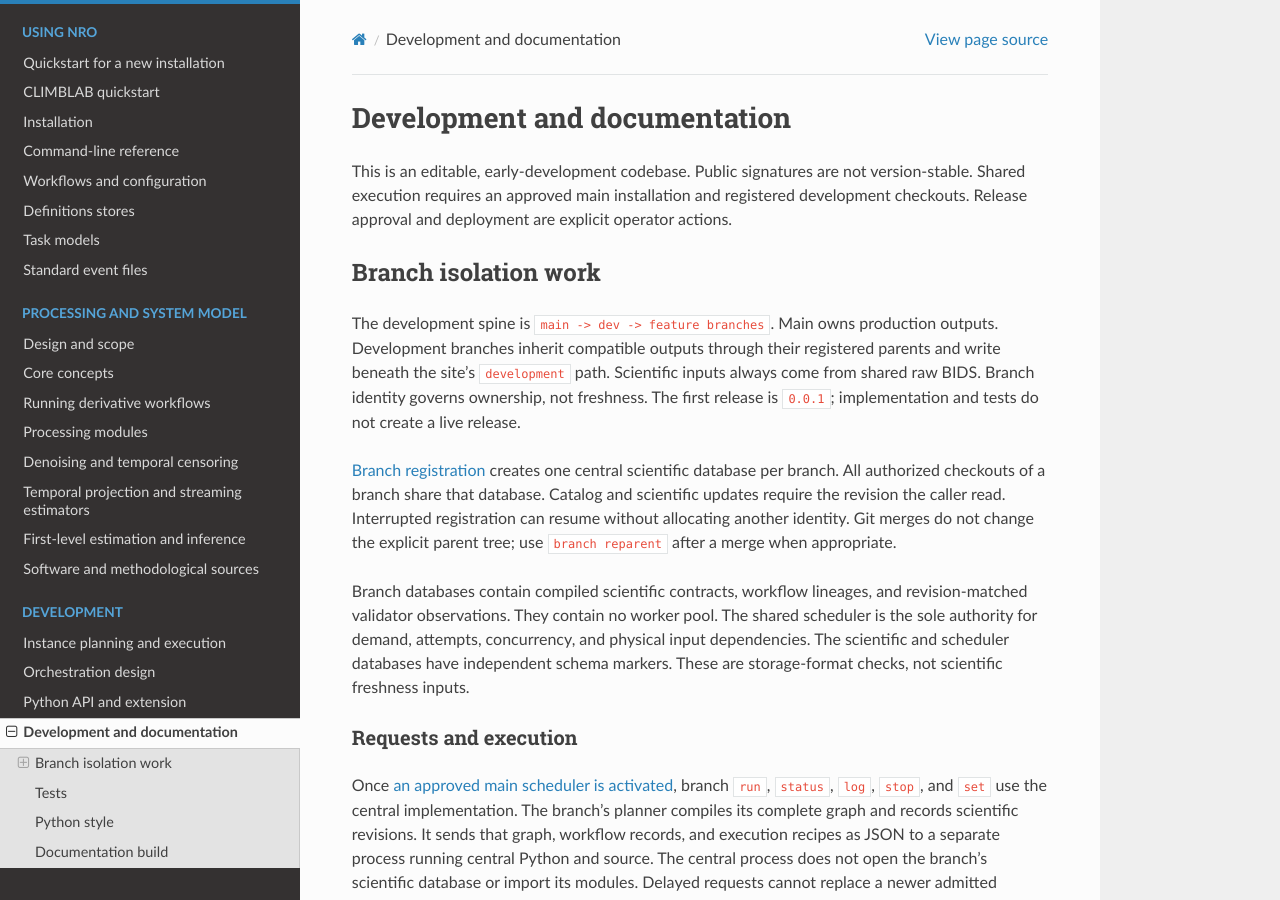
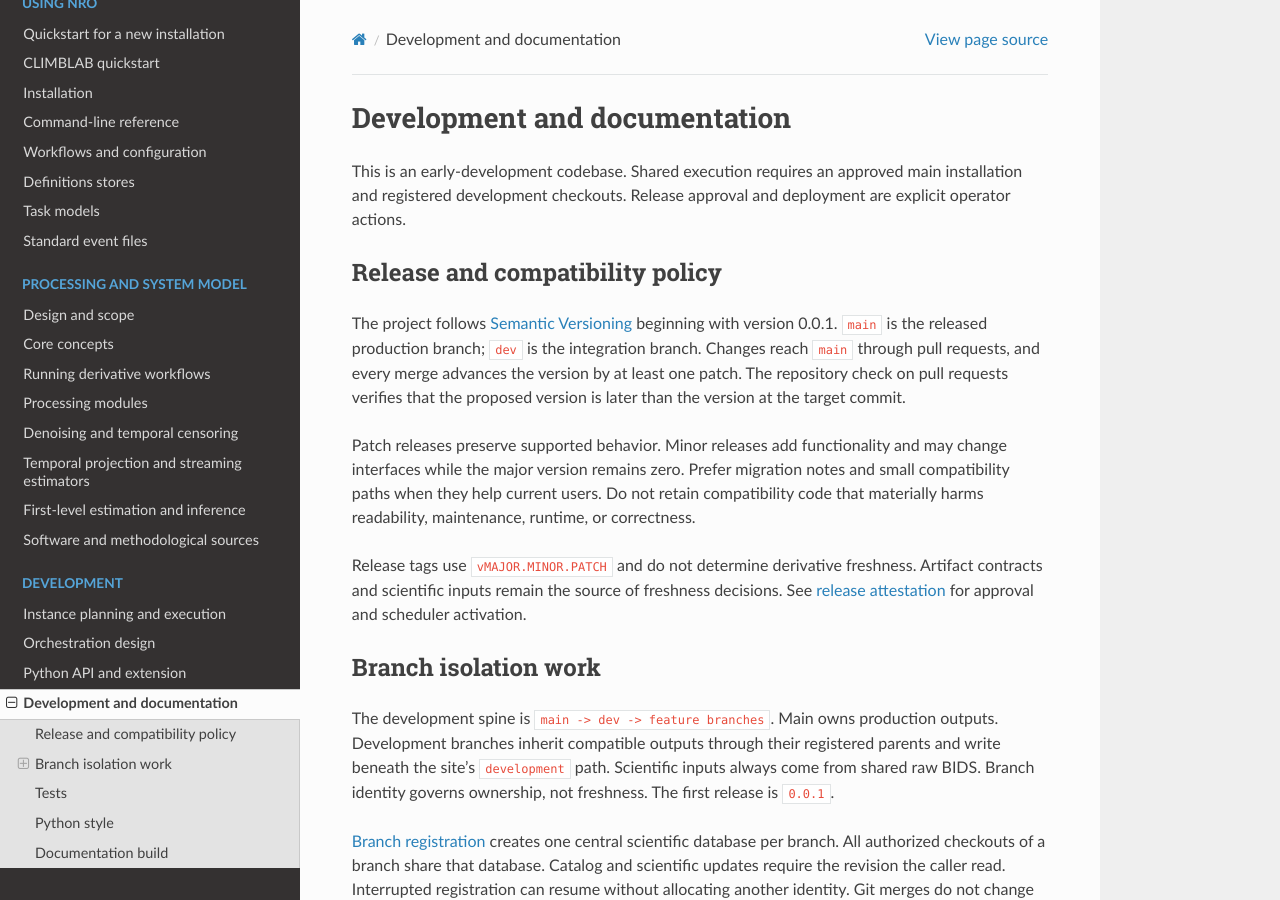
Before and after one commit to CLiMBlab-Stanford/nro, a Sphinx documentation site: the page built from docs/development.md, in a window 1280 px wide and 900 px high. Built offline with Sphinx 7.4.7 and the Read the Docs theme 3.1.0, drawn with Linux system fonts in a browser that asks for light colours; pages that are not in the unit, such as notebooks, are missing from menus.

Commit message:
Release nro 0.0.1
Establish main as the release branch, adopt semantic versioning with patch-level release checks, and document the compatibility policy for the 0.x series.

Assisted-by: Codex:GPT-5

```diff
--- a/docs/conf.py
+++ b/docs/conf.py
@@ -1,9 +1,14 @@
 """Build documentation from source without importing neuroimaging dependencies."""
 
+import tomllib
 from pathlib import Path
 
 project = "nro"
 author = "nro contributors"
+release = tomllib.loads((Path(__file__).resolve().parents[1] / "pyproject.toml").read_text())[
+    "project"
+]["version"]
+version = release
 extensions = ["myst_parser", "autoapi.extension", "sphinx.ext.napoleon", "sphinx.ext.mathjax"]
 html_theme = "sphinx_rtd_theme"
 exclude_patterns = ["_build", "requirements.txt"]
--- a/docs/development.md
+++ b/docs/development.md
@@ -1,9 +1,25 @@
 # Development and documentation
 
-This is an editable, early-development codebase. Public signatures are not
-version-stable. Shared execution requires an approved main installation and
-registered development checkouts. Release approval and deployment are explicit
-operator actions.
+This is an early-development codebase. Shared execution requires an approved main
+installation and registered development checkouts. Release approval and deployment
+are explicit operator actions.
+
+## Release and compatibility policy
+
+The project follows [Semantic Versioning](https://semver.org/) beginning with
+version 0.0.1. `main` is the released production branch; `dev` is the integration
+branch. Changes reach `main` through pull requests, and every merge advances the
+version by at least one patch. The repository check on pull requests verifies that
+the proposed version is later than the version at the target commit.
+
+Patch releases preserve supported behavior. Minor releases add functionality and may
+change interfaces while the major version remains zero. Prefer migration notes and
+small compatibility paths when they help current users. Do not retain compatibility
+code that materially harms readability, maintenance, runtime, or correctness.
+
+Release tags use `vMAJOR.MINOR.PATCH` and do not determine derivative freshness.
+Artifact contracts and scientific inputs remain the source of freshness decisions.
+See [release attestation](commands/releases.md) for approval and scheduler activation.
 
 ## Branch isolation work
 
@@ -11,7 +27,7 @@ The development spine is `main -> dev -> feature branches`. Main owns production
 outputs. Development branches inherit compatible outputs through their registered
 parents and write beneath the site's `development` path. Scientific inputs always
 come from shared raw BIDS. Branch identity governs ownership, not freshness.
-The first release is `0.0.1`; implementation and tests do not create a live release.
+The first release is `0.0.1`.
 
 [Branch registration](commands/branches.md) creates one central scientific database
 per branch. All authorized checkouts of a branch share that database. Catalog and
--- a/pyproject.toml
+++ b/pyproject.toml
@@ -4,7 +4,7 @@ build-backend = "setuptools.build_meta"
 
 [project]
 name = "nro"
-version = "0.0.dev0"
+version = "0.0.1"
 description = "Climblab fMRI derivative orchestration"
 requires-python = ">=3.12"
 dependencies = [
```
Also changed, not shown: CONTRIBUTING.md (+19 -0 lines), README.md (+7 -2 lines), docs/api.md (+3 -2 lines), docs/commands/releases.md (+22 -4 lines), 8 other files.
